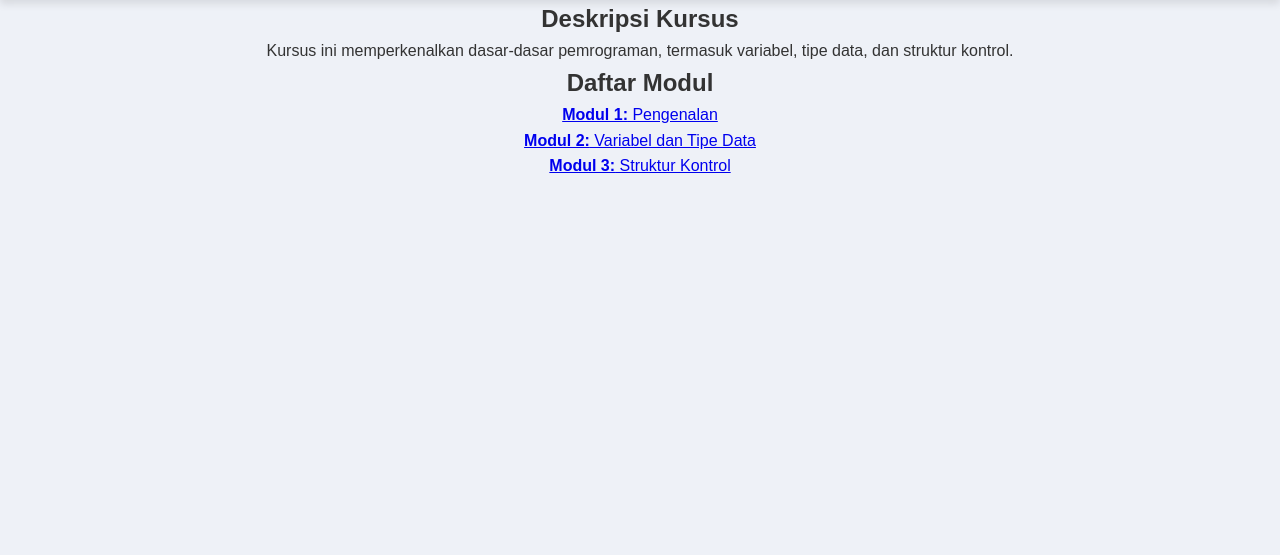
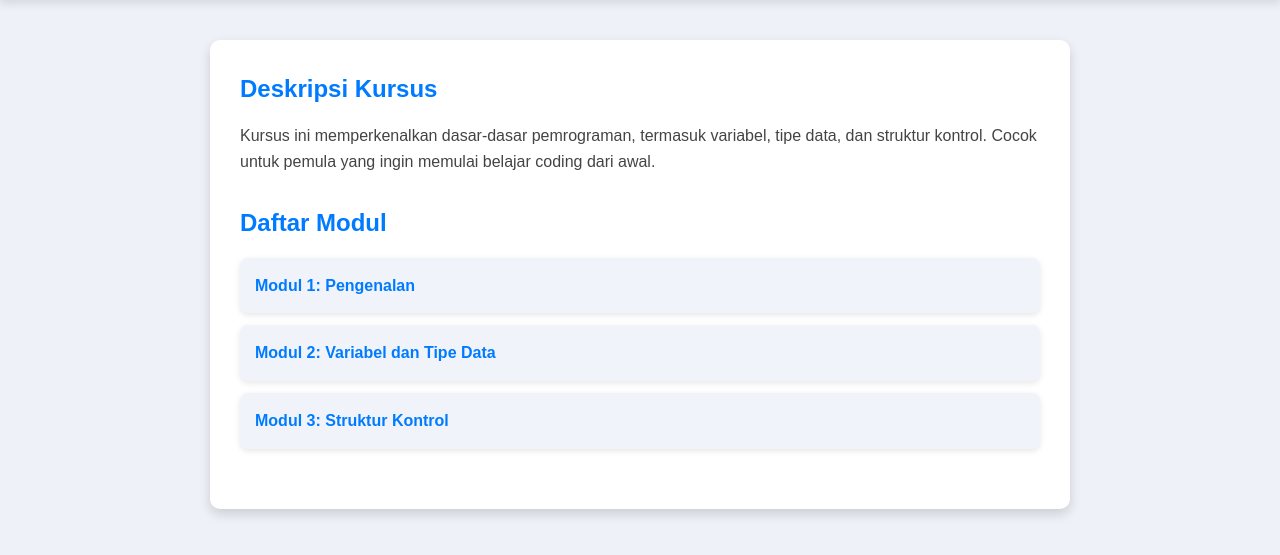
Before and after one commit to iiuuaan/edukewer, a PHP site: page /course.html in a window 1280 px wide. Shown: the part 127-682 px from the top of the page. Run offline with PHP 8.4, Linux system fonts and the light colour scheme.

Commit message:
update course dan modul

```diff
--- a/assets/css/course.css
+++ b/assets/css/course.css
@@ -37,70 +37,61 @@ nav a:hover {
     color: #ffd700;
 }
 
+/* Wrapper kotak rapi */
 .course-content {
-    max-width: 700px;
+    max-width: 800px;
     margin: 40px auto;
     background: #fff;
-    padding: 25px;
-    box-shadow: 0 4px 10px rgba(0, 0, 0, 0.15);
-    border-radius: 8px;
+    padding: 30px;
+    border-radius: 10px;
+    box-shadow: 0 5px 12px rgba(0, 0, 0, 0.15);
     text-align: left;
 }
 
-.course-content h2 {
-    color: #007bff;
-    margin-bottom: 10px;
+/* Section Deskripsi dan Modul */
+.course-description, .modules {
+    margin-bottom: 30px;
 }
 
-.course-content p {
-    font-size: 1em;
-    color: #555;
+.course-description h2,
+.modules h2 {
+    color: #007bff;
     margin-bottom: 15px;
 }
 
-.course-content h3 {
-    margin-top: 20px;
-    font-size: 1.2em;
-    color: #333;
+.course-description p {
+    font-size: 1rem;
+    color: #444;
+    margin-top: 5px;
 }
 
-.course-content ul {
+/* Modul List */
+.module-list {
     list-style: none;
     padding: 0;
-    margin-top: 10px;
 }
 
-.course-content ul li {
-    background: #f9f9f9;
-    padding: 10px;
-    border-radius: 5px;
-    box-shadow: 0 3px 8px rgba(0, 0, 0, 0.1);
-    margin-bottom: 10px;
-    transition: transform 0.3s ease;
-    display: flex;
-    align-items: center;
-    gap: 15px;
+.module-list li {
+    background: #f0f4fa;
+    padding: 15px;
+    border-radius: 8px;
+    box-shadow: 0 2px 6px rgba(0,0,0,0.1);
+    margin-bottom: 12px;
+    transition: background 0.3s ease, transform 0.3s ease;
 }
 
-.course-content ul li:hover {
-    transform: translateY(-3px);
+.module-list li:hover {
+    background: #e0ecff;
+    transform: translateY(-2px);
 }
 
-.course-content ul li img {
-    width: 60px;
-    height: 60px;
-    object-fit: cover;
-    border-radius: 5px;
+.module-list li a {
+    color: #007bff;
+    font-weight: 600;
+    text-decoration: none;
+    display: block;
 }
 
-.course-content ul li a {
-    text-decoration: none;
-    color: #007bff;
-    font-weight: 600;
-    transition: color 0.3s ease;
-    flex-grow: 1;
-}
-
-.course-content ul li a:hover {
+.module-list li a:hover {
     color: #0056b3;
 }
--- a/course.html
+++ b/course.html
@@ -14,9 +14,13 @@
         </nav>
     </header>
 
+    <main class="course-content">
         <section class="course-description">
             <h2>Deskripsi Kursus</h2>
-        <p>Kursus ini memperkenalkan dasar-dasar pemrograman, termasuk variabel, tipe data, dan struktur kontrol.</p>
+            <p>
+                Kursus ini memperkenalkan dasar-dasar pemrograman, termasuk variabel, tipe data, dan struktur kontrol.
+                Cocok untuk pemula yang ingin memulai belajar coding dari awal.
+            </p>
         </section>
 
         <section class="modules">
@@ -39,6 +43,7 @@
                 </li>
             </ul>
         </section>
+    </main>
 
     <script src="assets/js/script.js"></script>
 </body>
```
Also changed, not shown: assets/css/module.css (+77 -26 lines), module.html (+12 -13 lines). Lines whose indentation alone changed are shown as unchanged.
